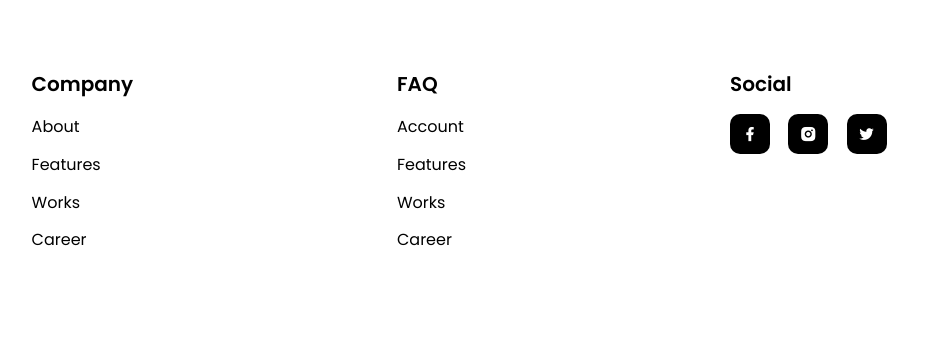
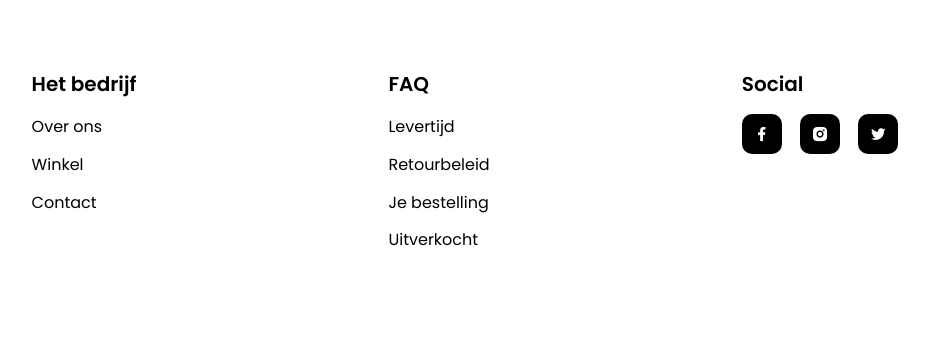
Before and after one commit to GlennWal/Adventu, a PHP site: page /contact.php in a window 1280 px wide. Shown: the part 721-1066 px from the top of the page, without its empty margins (58-987 px from the left). Run offline with PHP 8.4, Linux system fonts and the light colour scheme; some libraries are stand-ins or nearby versions.

Commit message:
contact (aangepast)

```diff
--- a/contact.php
+++ b/contact.php
@@ -42,6 +42,7 @@
         <div>
             <a href="mailto:glennmah@live.nl" class="btn">Email ons!  <i class="ri-arrow-right-line"></i></a>
             <a href="javascript:void(0)" class="btn" onclick="openPopup()">Bel ons! <i class="ri-arrow-right-line"></i> </a>
+
         </div>
     </div>
 </section>
@@ -50,19 +51,19 @@
 <!--- footer --->
 <section class="footer" data-aos="fade-down">
     <div class="footer-box">
-        <h3>Company</h3>
-        <a href="#">About</a>
-        <a href="#">Features</a>
-        <a href="#">Works</a>
-        <a href="#">Career</a>
+        <h3>Het bedrijf</h3>
+        <a href="overons.php">Over ons</a>
+        <a href="#">Winkel</a>
+        <a href="contact.php">Contact</a>
     </div>
+
 
     <div class="footer-box">
         <h3>FAQ</h3>
-        <a href="#">Account</a>
-        <a href="#">Features</a>
-        <a href="#">Works</a>
-        <a href="#">Career</a>
+        <a href="#">Levertijd</a>
+        <a href="#">Retourbeleid</a>
+        <a href="#">Je bestelling</a>
+        <a href="#">Uitverkocht</a>
     </div>
 
     <div class="footer-box">
```
